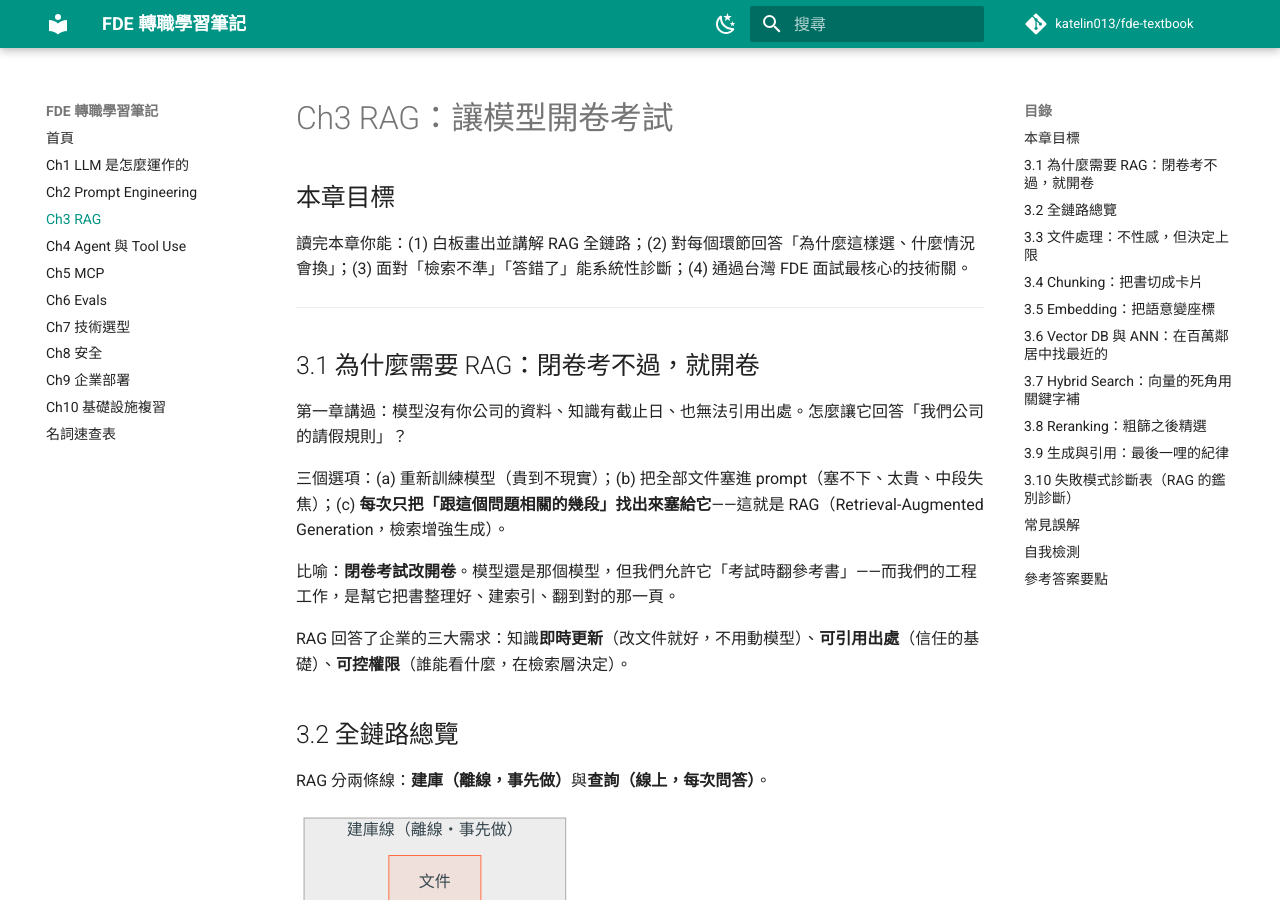
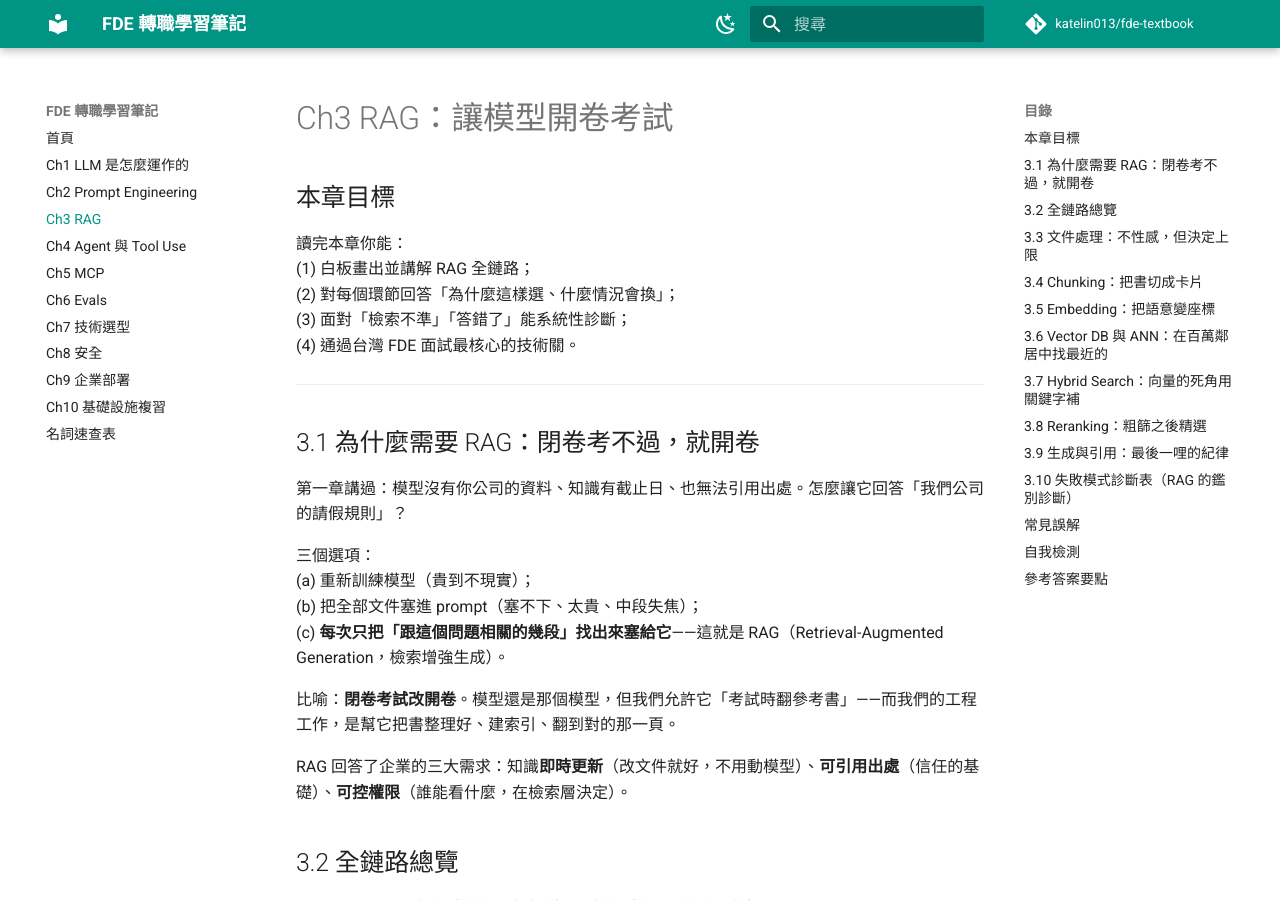
Before and after one commit to katelin013/fde-textbook, an MkDocs documentation site: the page built from docs/ch3-rag.md, in a window 1280 px wide and 900 px high. Built offline with MkDocs 1.6.1 and Material for MkDocs 9.7.7, drawn with Linux system fonts in a browser that asks for light colours; comment, search, counter and statistics services are not loaded; some of the changed text lies outside the part shown.

Commit message:
update document

```diff
--- a/docs/ch3-rag.md
+++ b/docs/ch3-rag.md
@@ -2,7 +2,7 @@
 
 ## 本章目標
 
-讀完本章你能：(1) 白板畫出並講解 RAG 全鏈路；(2) 對每個環節回答「為什麼這樣選、什麼情況會換」；(3) 面對「檢索不準」「答錯了」能系統性診斷；(4) 通過台灣 FDE 面試最核心的技術關。
+讀完本章你能：<br>(1) 白板畫出並講解 RAG 全鏈路；<br>(2) 對每個環節回答「為什麼這樣選、什麼情況會換」；<br>(3) 面對「檢索不準」「答錯了」能系統性診斷；<br>(4) 通過台灣 FDE 面試最核心的技術關。
 
 ---
 
@@ -10,7 +10,7 @@
 
 第一章講過：模型沒有你公司的資料、知識有截止日、也無法引用出處。怎麼讓它回答「我們公司的請假規則」？
 
-三個選項：(a) 重新訓練模型（貴到不現實）；(b) 把全部文件塞進 prompt（塞不下、太貴、中段失焦）；(c) **每次只把「跟這個問題相關的幾段」找出來塞給它**——這就是 RAG（Retrieval-Augmented Generation，檢索增強生成）。
+三個選項：<br>(a) 重新訓練模型（貴到不現實）；<br>(b) 把全部文件塞進 prompt（塞不下、太貴、中段失焦）；<br>(c) **每次只把「跟這個問題相關的幾段」找出來塞給它**——這就是 RAG（Retrieval-Augmented Generation，檢索增強生成）。
 
 比喻：**閉卷考試改開卷**。模型還是那個模型，但我們允許它「考試時翻參考書」——而我們的工程工作，是幫它把書整理好、建索引、翻到對的那一頁。
 
```
Also changed, not shown: other parts of docs/ch3-rag.md (+3 -3 lines), docs/ch2-prompt-engineering.md (+1 -1 lines), 1 other file.
